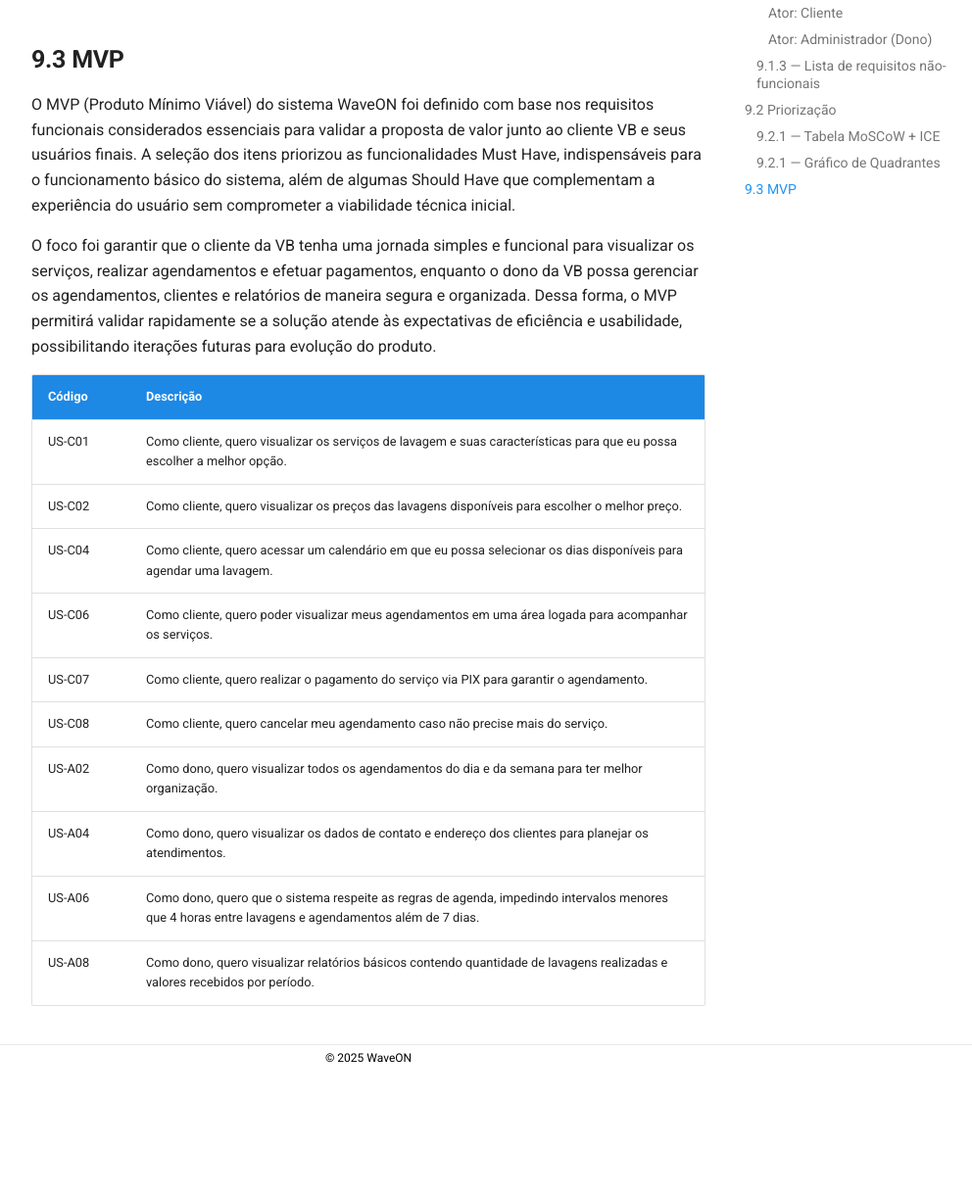
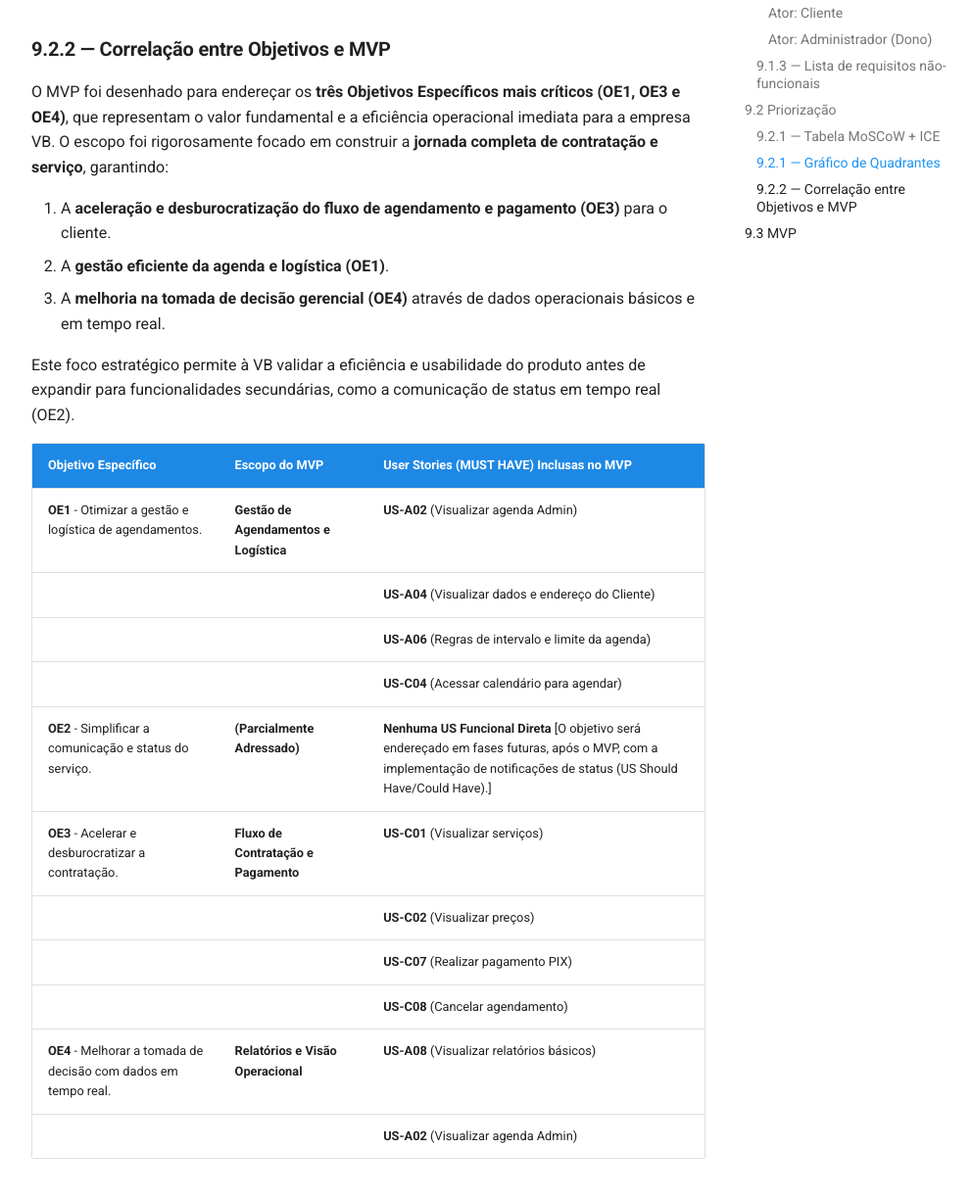
Before and after one commit to mdsreq-fga-unb/2025.2-T01-WaveOn, an MkDocs documentation site: the page built from docs/backlog/backlog.md, in a window 1280 px wide and 1400 px high, scrolled down 7749 px, cut to the strip 176-1398 px from the top of the window. Shown: the whole strip at 98% size, without its empty margins (264-1256 px from the left). Built offline with MkDocs 1.6.1 and Material for MkDocs 9.7.7, drawn with Linux system fonts in a browser that asks for light colours; comment, search, counter and statistics services are not loaded; before the commit the page ends 9018 px from its top, so only the background shows below that.

Commit message:
docs(mkdocs): adição da correlação entre objetivos e MVP

```diff
--- a/docs/backlog/backlog.md
+++ b/docs/backlog/backlog.md
@@ -145,6 +145,30 @@ A combinação desses dois critérios(**MoSCoW** e **ICE**) permite visualizar c
   allowfullscreen>
 </iframe>
 
+### **9.2.2 — Correlação entre Objetivos e MVP**
+
+O MVP foi desenhado para endereçar os **três Objetivos Específicos mais críticos (OE1, OE3 e OE4)**, que representam o valor fundamental e a eficiência operacional imediata para a empresa VB. O escopo foi rigorosamente focado em construir a **jornada completa de contratação e serviço**, garantindo:
+
+1.  A **aceleração e desburocratização do fluxo de agendamento e pagamento (OE3)** para o cliente.
+2.  A **gestão eficiente da agenda e logística (OE1)**.
+3.  A **melhoria na tomada de decisão gerencial (OE4)** através de dados operacionais básicos e em tempo real.
+
+Este foco estratégico permite à VB validar a eficiência e usabilidade do produto antes de expandir para funcionalidades secundárias, como a comunicação de status em tempo real (OE2).
+
+| Objetivo Específico | Escopo do MVP | User Stories (MUST HAVE) Inclusas no MVP |
+| :--- | :--- | :--- |
+| **OE1** - Otimizar a gestão e logística de agendamentos. | **Gestão de Agendamentos e Logística** | **US-A02** (Visualizar agenda Admin) |
+| | | **US-A04** (Visualizar dados e endereço do Cliente) |
+| | | **US-A06** (Regras de intervalo e limite da agenda) |
+| | | **US-C04** (Acessar calendário para agendar) |
+| **OE2** - Simplificar a comunicação e status do serviço. | **(Parcialmente Adressado)** | **Nenhuma US Funcional Direta** [O objetivo será endereçado em fases futuras, após o MVP, com a implementação de notificações de status (US Should Have/Could Have).] |
+| **OE3** - Acelerar e desburocratizar a contratação. | **Fluxo de Contratação e Pagamento** | **US-C01** (Visualizar serviços) |
+| | | **US-C02** (Visualizar preços) |
+| | | **US-C07** (Realizar pagamento PIX) |
+| | | **US-C08** (Cancelar agendamento) |
+| **OE4** - Melhorar a tomada de decisão com dados em tempo real. | **Relatórios e Visão Operacional** | **US-A08** (Visualizar relatórios básicos) |
+| | | **US-A02** (Visualizar agenda Admin) |
+
 ## **9.3 MVP**
 
 O MVP (Produto Mínimo Viável) do sistema WaveON foi definido com base nos requisitos funcionais considerados essenciais para validar a proposta de valor junto ao cliente VB e seus usuários finais. A seleção dos itens priorizou as funcionalidades Must Have, indispensáveis para o funcionamento básico do sistema, além de algumas Should Have que complementam a experiência do usuário sem comprometer a viabilidade técnica inicial.
```
